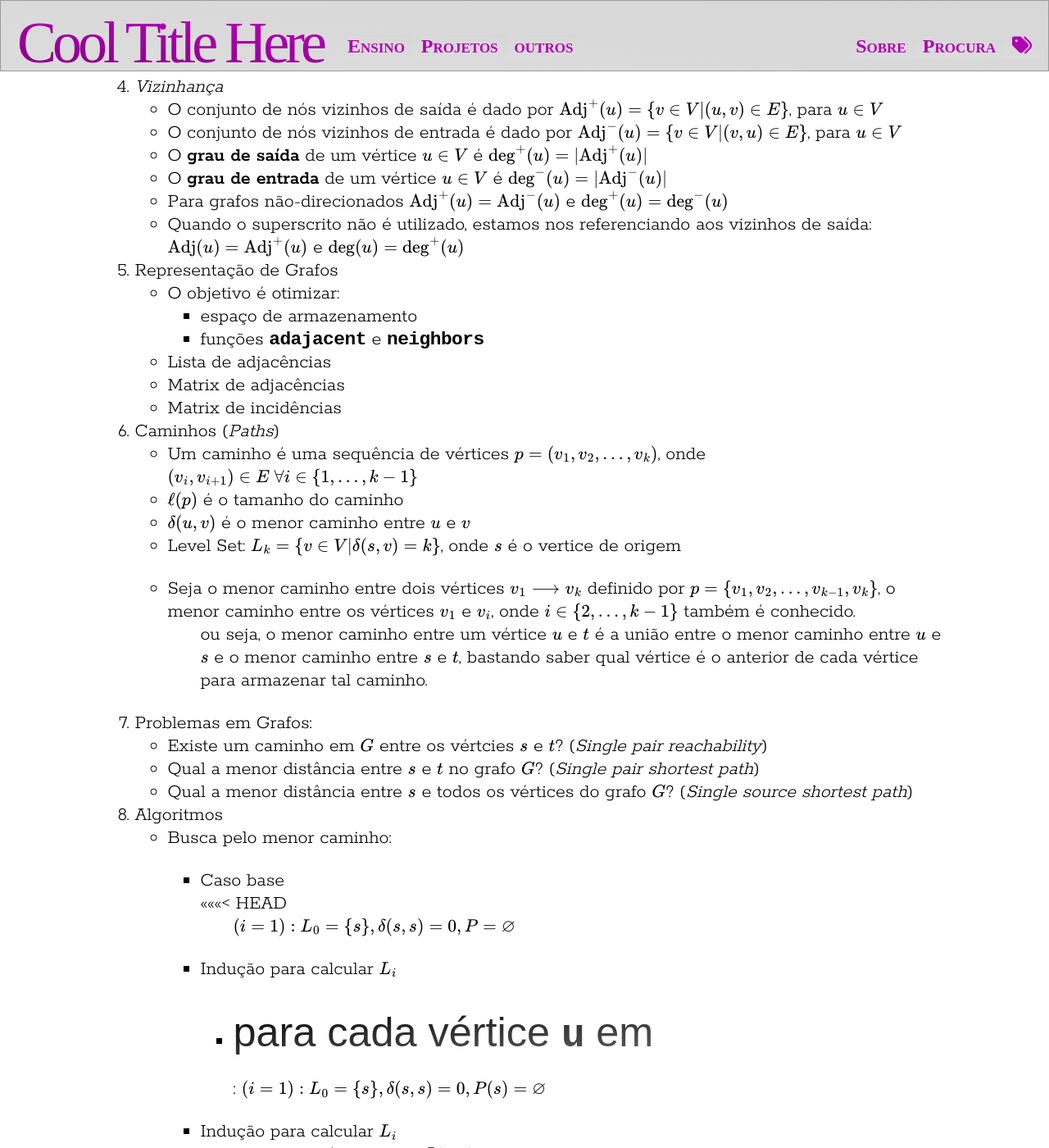
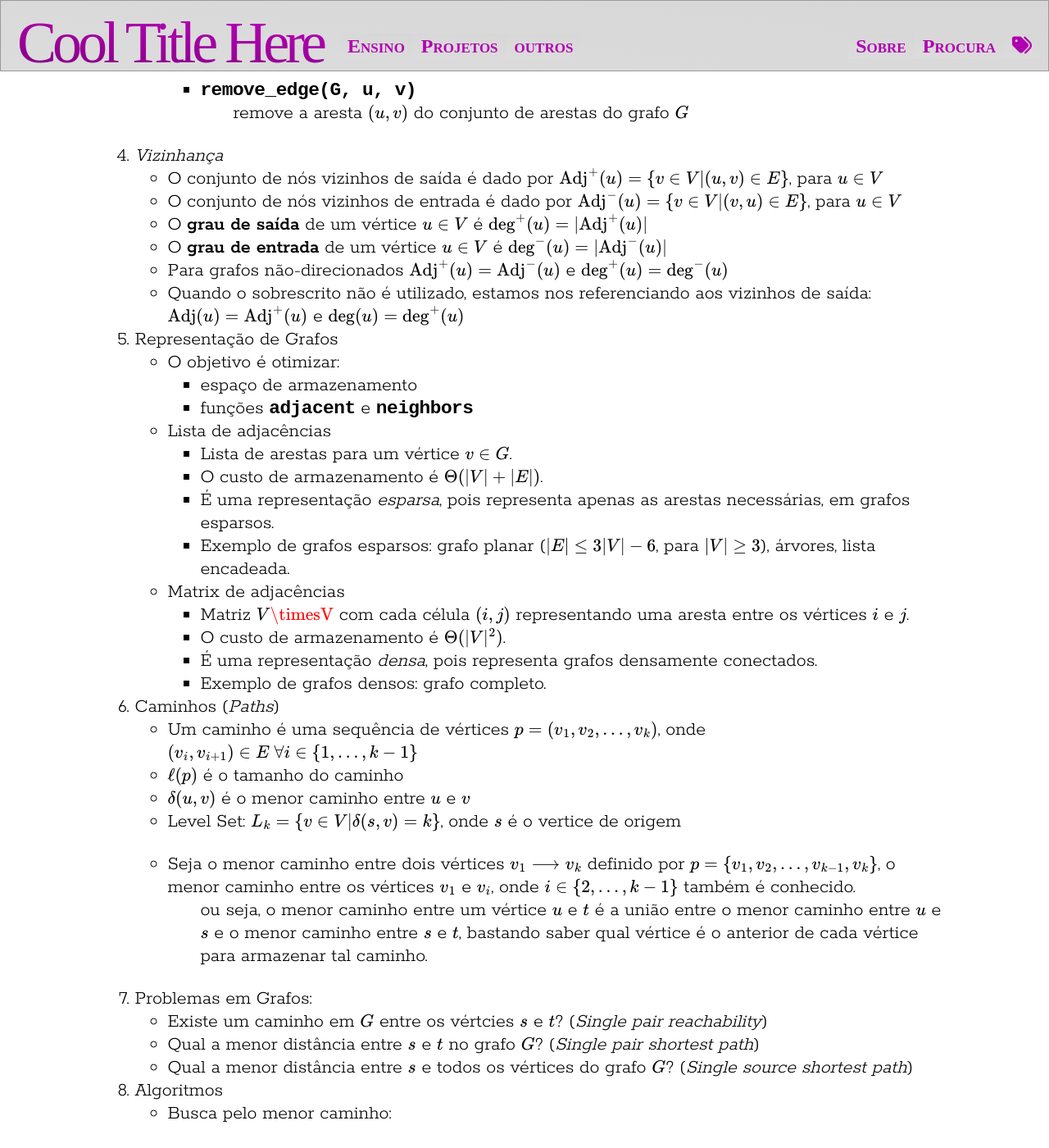
Before and after one commit to rafasgj/rafaeljeffman.com, a Jekyll site: the page built from teaching/lasalle/lectures/analise-algoritmos/lecture-09.md, in a window 1280 px wide and 1400 px high, scrolled down 1750 px. Shown: the whole window at 82% size. Built offline with Jekyll 4.4.1, drawn with Linux system fonts in a browser that asks for light colours; nearby versions of some CDN libraries; some web fonts are replaced; some of the changed text lies outside the part shown.

Commit message:
lassalle/lecutres: Fixes for Lecture 09

```diff
--- a/teaching/lasalle/lectures/analise-algoritmos/lecture-09.md
+++ b/teaching/lasalle/lectures/analise-algoritmos/lecture-09.md
@@ -33,7 +33,9 @@ institution:
     : $\to$ não tem auto-arestas (uma aresta que sai e volta para o mesmo nó)
     : $\to$ toda aresta é distinta, ou seja, só existe uma aresta $(v, w)$
     : $\to\|E\| = O(\|V\|^{2})$
-        : Algoritmos cuja complexidade está baseada nas arestas podem ser vistos como $O(\|V\|^2)$, no entanto, em muitos casos práticos os grafos são esparsos, ond $E \ll \|V\|^2$.
+        : Algoritmos cuja complexidade está baseada nas arestas podem ser vistos como $O(\|V\|^2)$, no entanto, em muitos casos práticos os grafos são esparsos, onde $E \ll \|V\|^2$.
+    * Existe uma relação polinomial entre o número de aresta se vértices, logo $\log \|E\| = \Theta(\log \|V\|)$
+    * Um grafo **conectado** é um grafo onde existe, pelo menos, um caminho entre quaisquer dois vértices do grafo, e $\|E\| \ge \|V\| - 1$.
 3. Grafo como tipo abstrato de dados
     * Operações
         * `adjacent(G, u, v): bool`
@@ -55,15 +57,22 @@ institution:
     * O **grau de saída** de um vértice $u \in V$ é $\deg^{+}(u) = \|\text{Adj}^{+}(u)\|$
     * O **grau de entrada** de um vértice $u \in V$ é $\deg^{-}(u) = \|\text{Adj}^{-}(u)\|$
     * Para grafos não-direcionados $\text{Adj}^{+}(u) = \text{Adj}^{-}(u)$ e $\deg^{+}(u) = \deg^{-}(u)$
-    * Quando o superscrito não é utilizado, estamos nos referenciando aos vizinhos de saída: $\text{Adj}(u) = \text{Adj}^{+}(u)$ e $\deg(u) = \deg^{+}(u)$
+    * Quando o sobrescrito não é utilizado, estamos nos referenciando aos vizinhos de saída: $\text{Adj}(u) = \text{Adj}^{+}(u)$ e $\deg(u) = \deg^{+}(u)$
 
 5. Representação de Grafos
     * O objetivo é otimizar:
         * espaço de armazenamento
-        * funções `adajacent` e `neighbors`
+        * funções `adjacent` e `neighbors`
     * Lista de adjacências
+        * Lista de arestas para um vértice $v \in G$.
+        * O custo de armazenamento é $\Theta(\|V\| + \|E\|)$.
+        * É uma representação _esparsa_, pois representa apenas as arestas necessárias, em grafos esparsos.
+        * Exemplo de grafos esparsos: grafo planar ($\|E\| \le 3\|V\|-6$, para $\|V\| \ge 3$), árvores, lista encadeada.
     * Matrix de adjacências
-    * Matrix de incidências
+        * Matriz $V\timesV$ com cada célula $(i, j)$ representando uma aresta entre os vértices $i$ e $j$.
+        * O custo de armazenamento é $\Theta(\|V\|^2)$.
+        * É uma representação _densa_, pois representa grafos densamente conectados.
+        * Exemplo de grafos densos: grafo completo.
 
 6. Caminhos (_Paths_)
     * Um caminho é uma sequência de vértices $p = (v_1, v_2, \dots ,v_k)$, onde $(v_i, v_{i+1}) \in E \; \forall i \in \\{1, ..., k-1\\}$
@@ -81,15 +90,9 @@ institution:
 8. Algoritmos
     * Busca pelo menor caminho:
         * Caso base
-<<<<<<< HEAD
-        : $(i = 1): L_0 = \\{s\\}, \delta(s,s) = 0, P = \varnothing$
-        * Indução para calcular $L_i$
-            * para cada vértice `u` em $L_{i-1}$
-=======
         : $(i = 1): L_0 = \\{s\\}, \delta(s,s) = 0, P(s) = \varnothing$
         * Indução para calcular $L_i$
             * para cada vértice `u` em $L{i-1}$
->>>>>>> bb1d0f5 (lasalle/analise-algoritmos: Lecture 09)
                 * para cada vértice $v \in \text{Adj}(u)$ que não está em $L_j$ para $j \lt i$
                     * adicione $v$ a $L_i$, defina $\delta(s, v) = i$, e $P(v) = u$
         *  Repetidamente calcule $L_i$ a partir de $L_j$ para $j \lt i$, incrementando $i$ até que $L_i$ seja o conjunto vazio.
@@ -97,15 +100,6 @@ institution:
     * Implementação
         : $L_0 \gets \\{s\\}$
         : $\delta(s, s) \gets 0$
-<<<<<<< HEAD
-        : $P \gets {}$
-        : $i \gets 1$
-        : $\text{while} \; L_{i-1} \ne \varnothing$
-        : $\quad\quad \forall u \in L_{i-1}i, \forall v \in \text{Adj}(u) \; \text{and}\; v \notin \cup^{i-1}\_{j}{L_j}$
-        : $\quad\quad\quad\quad L_i \gets L_i \cup {v}$
-        : $\quad\quad\quad\quad \delta(s, v) = i$
-        : $\quad\quad\quad\quad P(v) = u$
-=======
         : $P(s) \gets \varnothing$
         : $i \gets 1$
         : $\text{while} \; L_{i-1} \ne \varnothing$
```
Also changed, not shown: other parts of teaching/lasalle/lectures/analise-algoritmos/lecture-09.md (+0 -1 lines).
